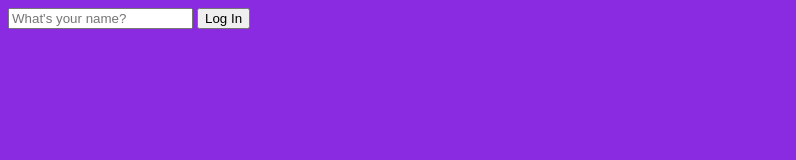
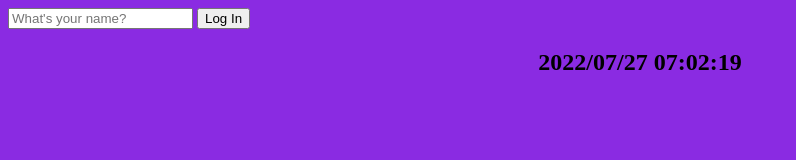
Before and after one commit to SoongChoi/MomentumClone, a plain HTML site: page index.html in a window 1280 px wide. Shown: the whole page, without its empty margins (0-796 px from the left). Drawn offline with Linux system fonts and the light colour scheme.

Commit message:
clock.js Added!

```diff
--- a/index.html
+++ b/index.html
@@ -15,6 +15,7 @@
                 type="text" placeholder="What's your name?" />
             <input type="submit" value="Log In"/>
         </form>
+        <h2 id="clock" align="center"></h2>
         <h1 id="greeting" class="hidden" align="center"></h1>
         <div id="resetLabel" class="hidden" align="center">
             RESET
--- a/js/clock.js
+++ b/js/clock.js
@@ -1 +1,37 @@
-const hi_str = document.getElementById("title")
+const clockArea = document.querySelector("h2#clock");
+
+function updateClockView() {
+    const nowDate = new Date();
+
+    // 년월일
+    clockArea.innerText  = `${nowDate.getFullYear()}/`;
+    clockArea.innerText += `${(nowDate.getMonth() + 1).toString().padStart(2,"0")}/`;  // January가 0임
+    clockArea.innerText += `${nowDate.getDate().toString().padStart(2,"0")}`;
+
+    // 공백 한칸
+    clockArea.innerText += "\u00a0";
+
+    // 시분초
+    clockArea.innerText += `${nowDate.getHours().toString().padStart(2,"0")}:`;
+    clockArea.innerText += `${nowDate.getMinutes().toString().padStart(2,"0")}:`;
+    clockArea.innerText += `${nowDate.getSeconds().toString().padStart(2,"0")}`;
+
+// 라인별로 빈칸이 삽입되며 2022/ 07/ 02 14: 42: 43  이따구로 표시되어 버럼
+    // clockArea.innerText  = `${nowDate.getFullYear()}/\
+    //     ${(nowDate.getMonth() + 1).toString().padStart(2,"0")}/\
+    //     ${nowDate.getDate().toString().padStart(2,"0")}\
+    //     ${nowDate.getHours().toString().padStart(2,"0")}:\
+    //     ${nowDate.getMinutes().toString().padStart(2,"0")}:\
+    //     ${nowDate.getSeconds().toString().padStart(2,"0")}\
+    //     `;
+
+    // 공맥만 빼니 2022/07/0214:42:43 이따구로 나타남.   젠장  버럼
+    // clockArea.innerText = clockArea.innerText.replace(/ /g, "");
+
+}
+
+//
+// JS Starts HERE!
+//
+setInterval(updateClockView, 1000);
+updateClockView();
```
